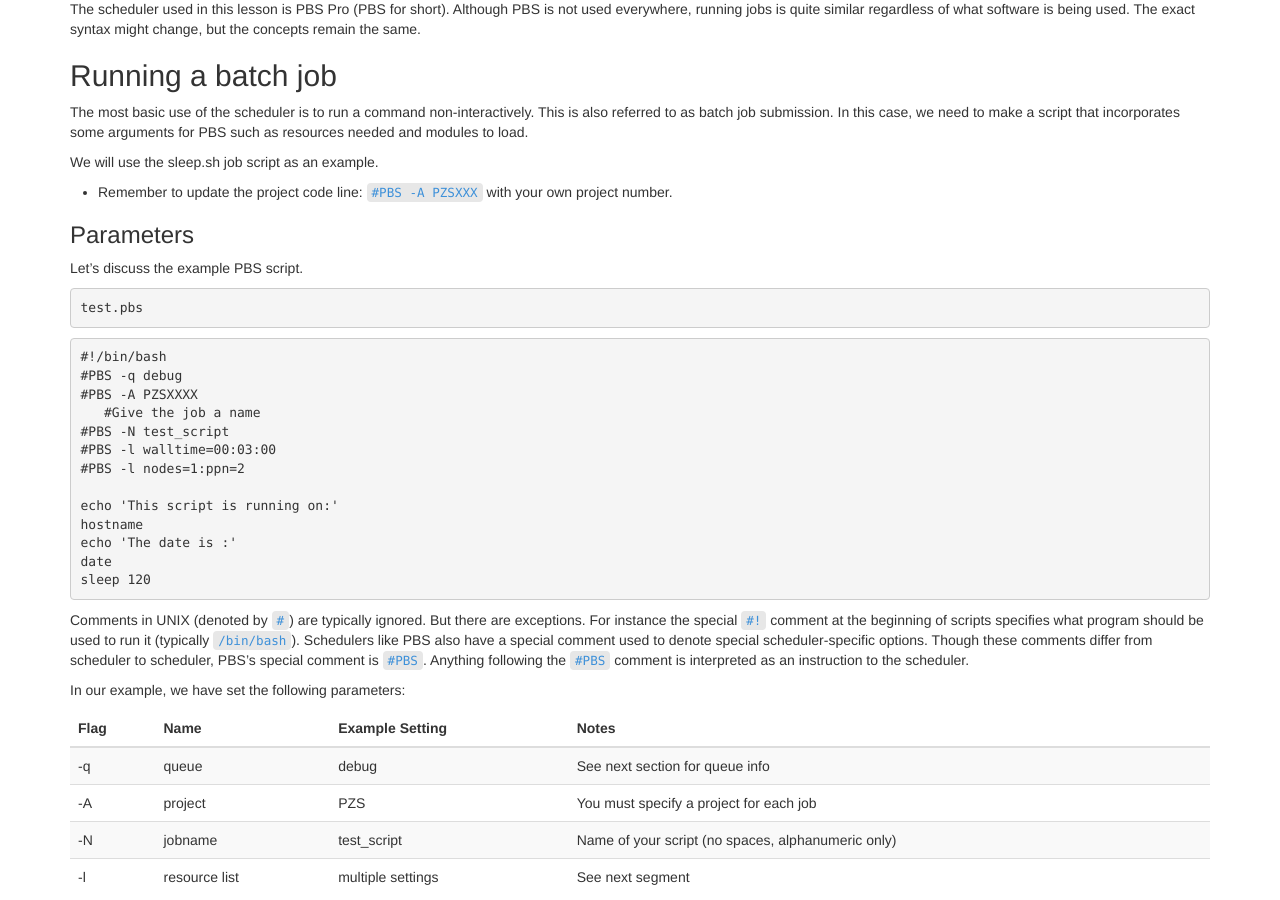
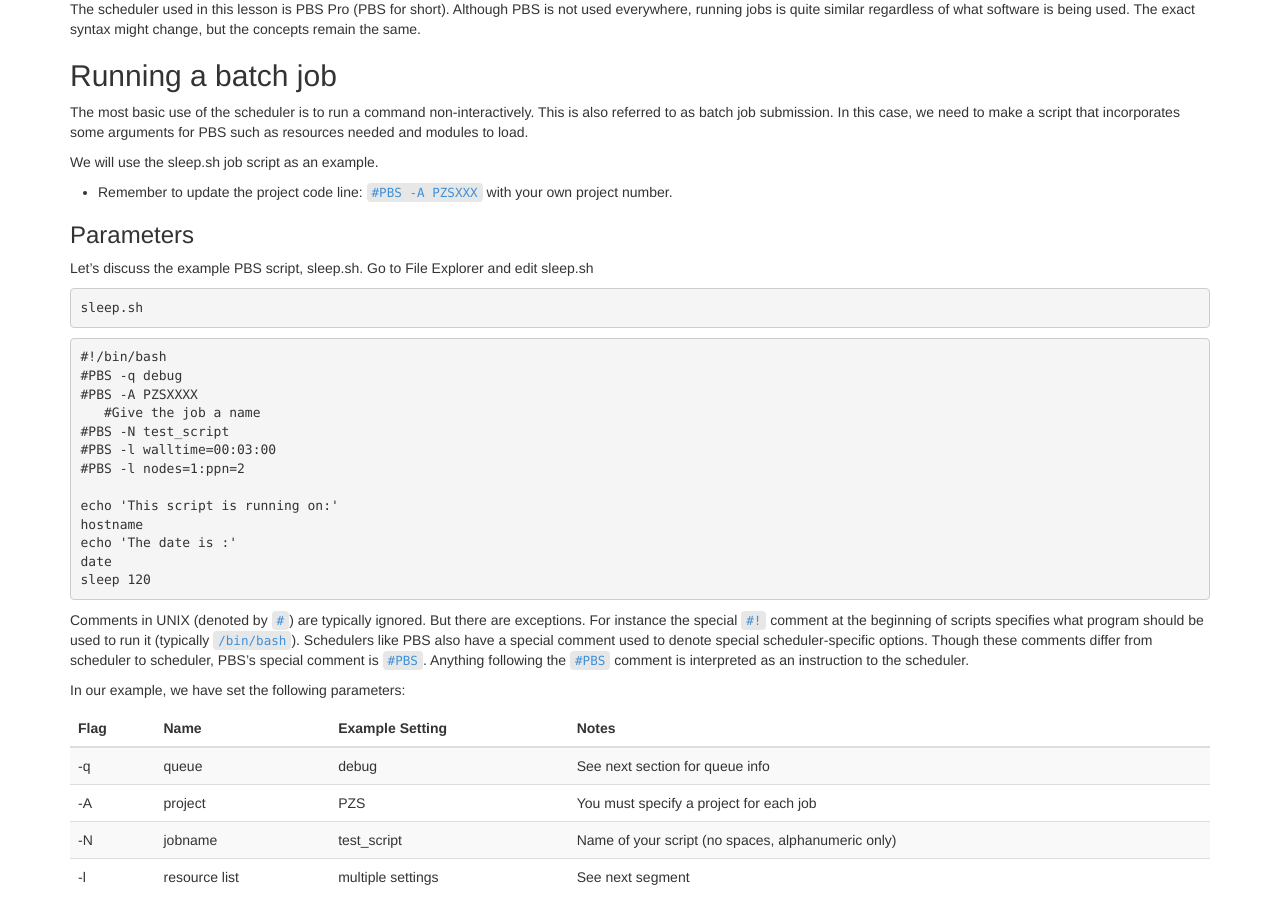
Before and after one commit to khill42/OSC_IntroHPC, a Jekyll site: the page built from _episodes/12-scheduler.md, in a window 1280 px wide and 900 px high, scrolled down 448 px. Built offline with Jekyll 4.4.1, drawn with Linux system fonts in a browser that asks for light colours; some of the changed text lies outside the part shown.

Commit message:
Update 12-scheduler.md

````diff
--- a/_episodes/12-scheduler.md
+++ b/_episodes/12-scheduler.md
@@ -38,9 +38,9 @@ We will use the sleep.sh job script as an example.
 
 ### Parameters
 
-Let's discuss the example PBS script.
+Let's discuss the example PBS script, sleep.sh. Go to File Explorer and edit sleep.sh
 ```
-test.pbs
+sleep.sh
 ```
 ```
 #!/bin/bash
@@ -149,7 +149,7 @@ man qsub
 To submit this job to the scheduler, we use the `qsub` command.
 
 ```
-~> qsub test.pbs
+~> qsub sleep.sh
 3818006.owens-batch.ten.osc.edu
 ~>
 ```
````
